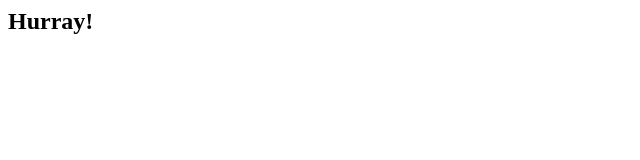
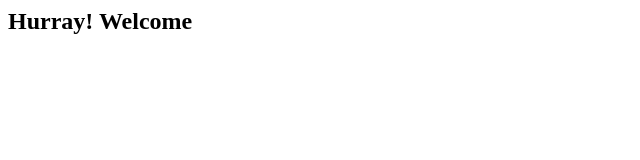
Before and after one commit to monali1606/Devops_Oche, a plain HTML site: page index.html in a window 1280 px wide. Shown: the whole page, without its empty margins (0-640 px from the left). Drawn offline with Linux system fonts and the light colour scheme.

Commit message:
Updated index.html

```diff
--- a/index.html
+++ b/index.html
@@ -3,6 +3,6 @@
 <title>Oche: Devops Case</title>
 </head>
 <body>
-<h2>Hurray!</h2>
+<h2>Hurray! Welcome</h2>
 </body>
 </html>
```
